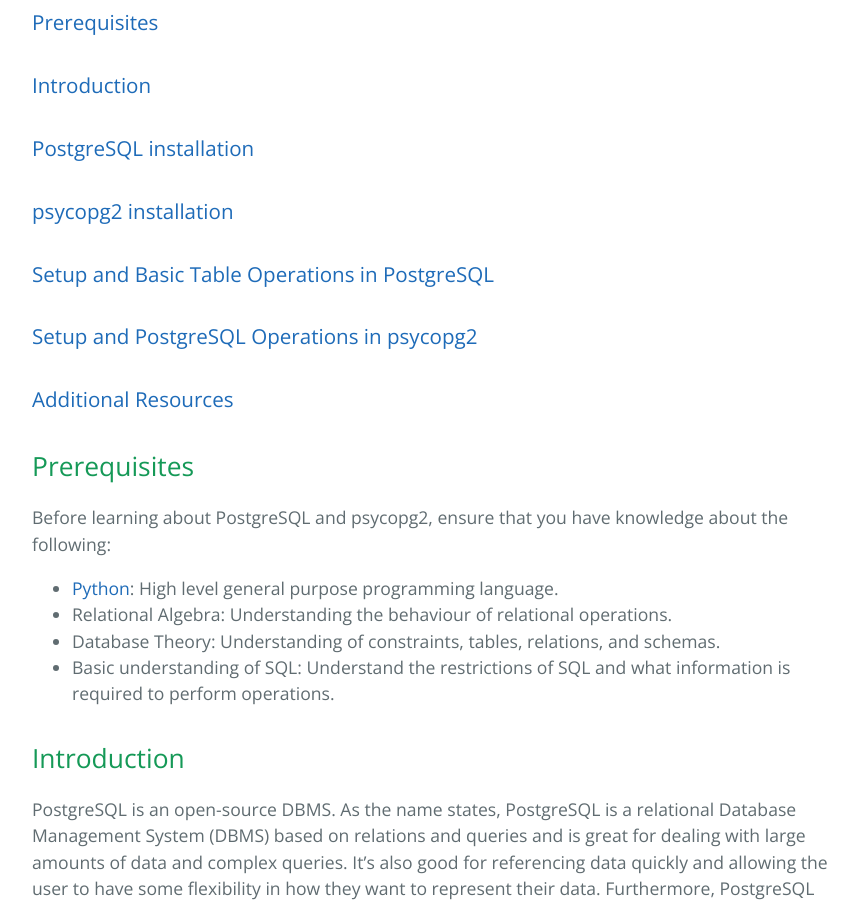
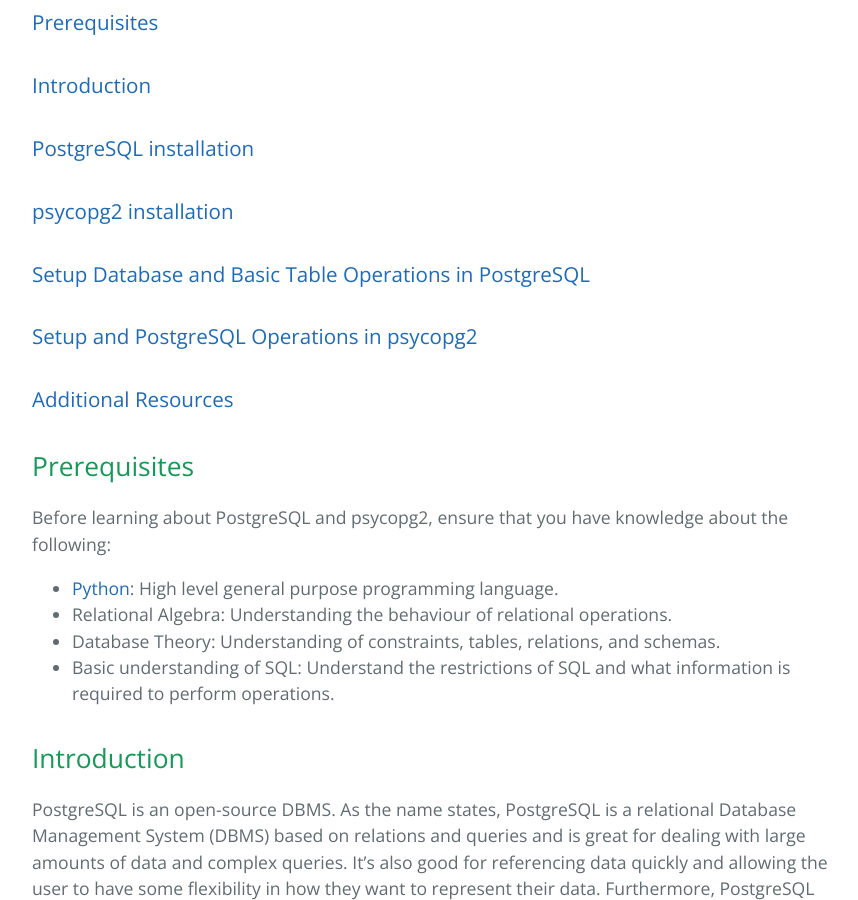
Before and after one commit to learning-software-engineering/learning-software-engineering.github.io, a Jekyll site: the page built from Topics/Tech_Stacks/PostgreSQL_psycopg2.md, in a window 1280 px wide and 900 px high, scrolled down 487 px. Shown: the whole window, without its empty margins (192-1050 px from the left). Built offline with Jekyll 4.4.1, drawn with Linux system fonts in a browser that asks for light colours; our own code applies the rules of GitHub Pages for plain Markdown files.

Commit message:
fixed table of contents error

```diff
--- a/Topics/Tech_Stacks/PostgreSQL_psycopg2.md
+++ b/Topics/Tech_Stacks/PostgreSQL_psycopg2.md
@@ -5,7 +5,7 @@
 ### [Introduction](#introduction-1)
 ### [PostgreSQL installation](#PostgreSQL-installation-1)
 ### [psycopg2 installation](#psycopg2-installation-1)
-### [Setup and Basic Table Operations in PostgreSQL](#setup-and-basic-table-operations-in-postgresql-1)
+### [Setup Database and Basic Table Operations in PostgreSQL](#Setup-Database-and-Basic-Table-Operations-in-PostgreSQL-1)
 ### [Setup and PostgreSQL Operations in psycopg2](#Setup-and-PostgreSQL-Operations-in-psycopg2-1)
 ### [Additional Resources](#additional-resources-1)
 
```
